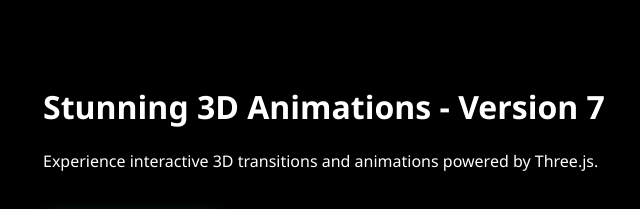
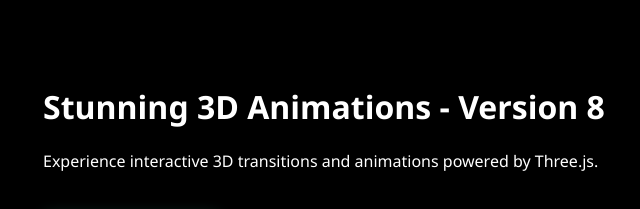
Before and after one commit to BhaktaBhusanDas/SolarSystemPage, a plain HTML site: page index.html in a window 1280 px wide. Shown: the top 209 px of the page, 33-673 px from the left. Drawn offline with nearby package versions, Linux system fonts and the light colour scheme.

Commit message:
Version 8

```diff
--- a/index.html
+++ b/index.html
@@ -57,7 +57,7 @@
 <body>
     <div id="container"></div>
     <div class="overlay">
-        <h1>Stunning 3D Animations - Version 7</h1>
+        <h1>Stunning 3D Animations - Version 8</h1>
         <p>Experience interactive 3D transitions and animations powered by Three.js.</p>
         <button class="btn-3d" id="transitionBtn">3D Transition</button>
     </div>
```
